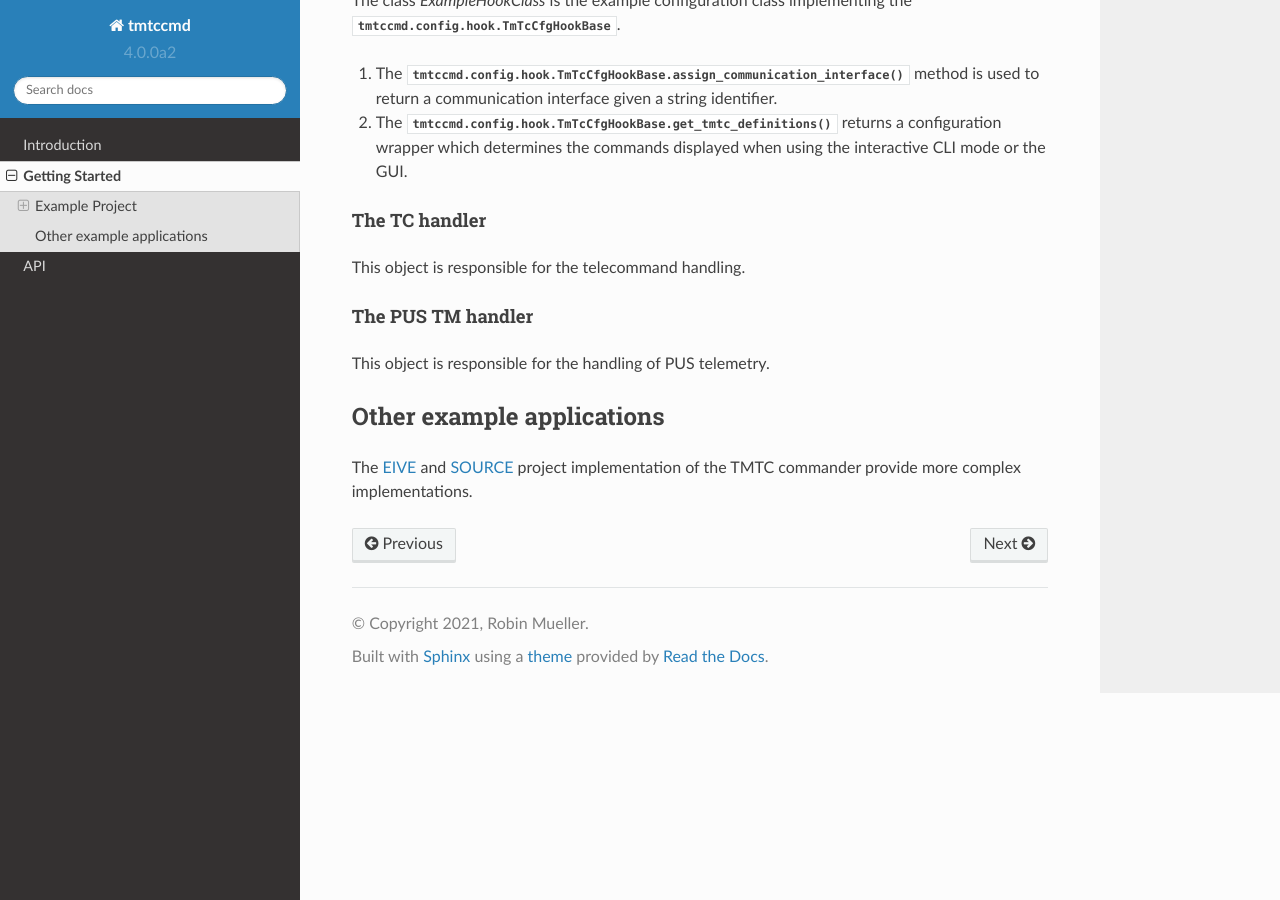
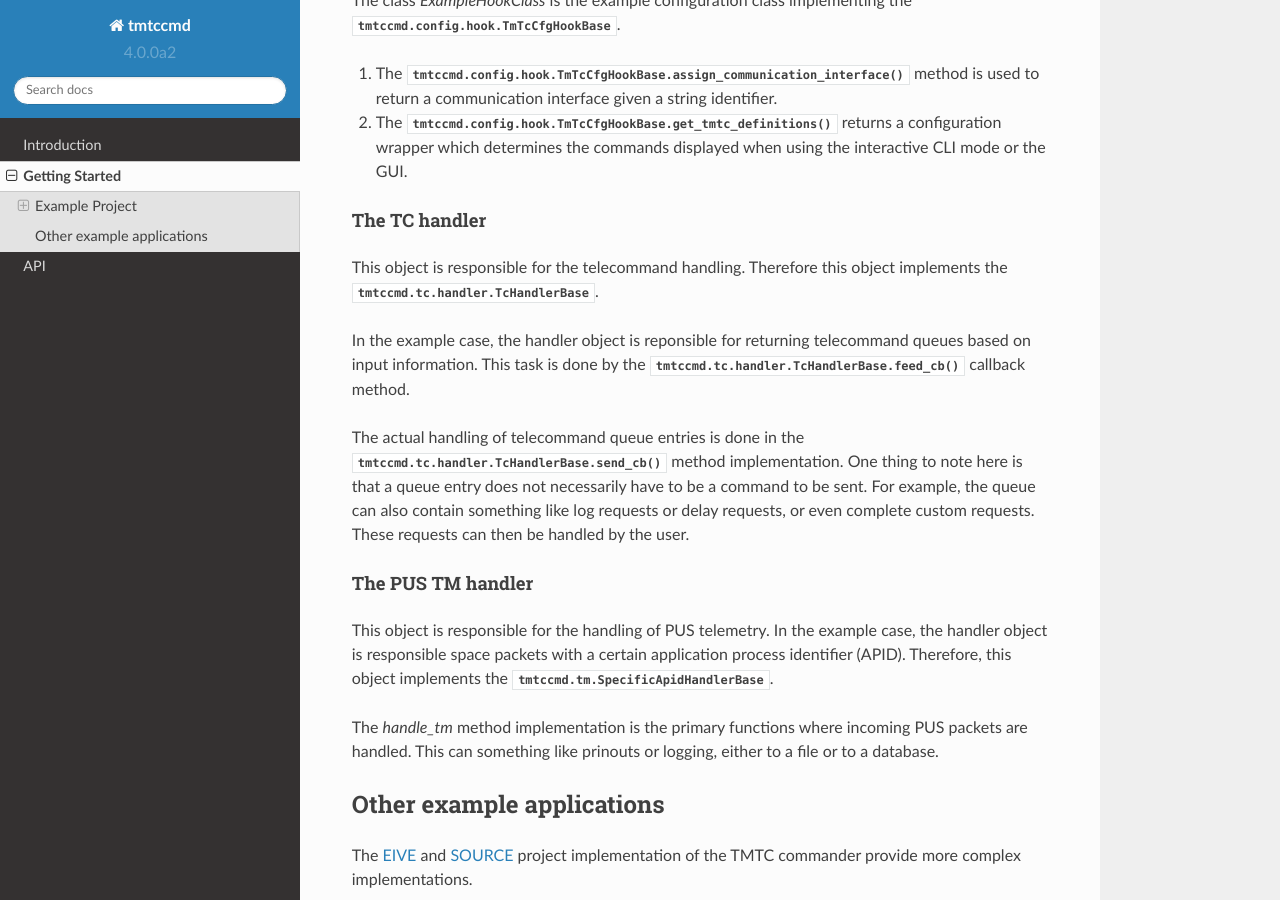
Before and after one commit to robamu-org/tmtccmd, a Sphinx documentation site: the page built from docs/gettingstarted.rst, in a window 1280 px wide and 900 px high, scrolled down 421 px. Built offline with Sphinx 7.4.7 and the Read the Docs theme 2.0.0, drawn with Linux system fonts in a browser that asks for light colours.

Commit message:
some docs for the TC handler

```diff
--- a/docs/gettingstarted.rst
+++ b/docs/gettingstarted.rst
@@ -25,12 +25,28 @@ the :py:class:`tmtccmd.config.hook.TmTcCfgHookBase`.
 The TC handler
 ---------------
 
-This object is responsible for the telecommand handling.
+This object is responsible for the telecommand handling. Therefore this object implements
+the :py:class:`tmtccmd.tc.handler.TcHandlerBase`.
+
+In the example case, the handler object is reponsible for returning telecommand queues based on
+input information. This task is done by the :py:meth:`tmtccmd.tc.handler.TcHandlerBase.feed_cb`
+callback method.
+
+The actual handling of telecommand queue entries is done in the
+:py:meth:`tmtccmd.tc.handler.TcHandlerBase.send_cb` method implementation. One thing to note here
+is that a queue entry does not necessarily have to be a command to be sent. For example,
+the queue can also contain something like log requests or delay requests, or even complete
+custom requests. These requests can then be handled by the user.
 
 The PUS TM handler
 --------------------
 
-This object is responsible for the handling of PUS telemetry.
+This object is responsible for the handling of PUS telemetry. In the example case, the
+handler object is responsible space packets with a certain application process identifier (APID).
+Therefore, this object implements the :py:class:`tmtccmd.tm.SpecificApidHandlerBase`.
+
+The `handle_tm` method implementation is the primary functions where incoming PUS packets
+are handled. This can something like prinouts or logging, either to a file or to a database.
 
 Other example applications
 ===========================
```
